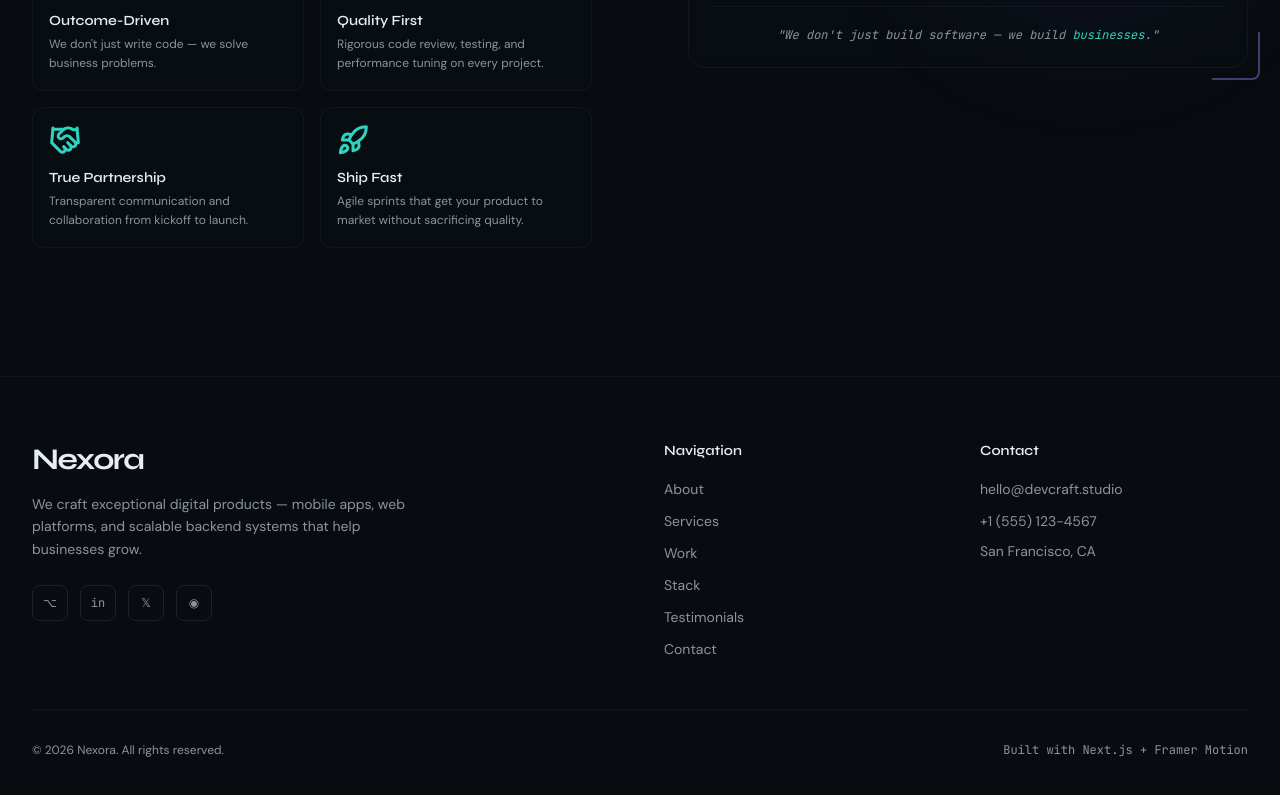
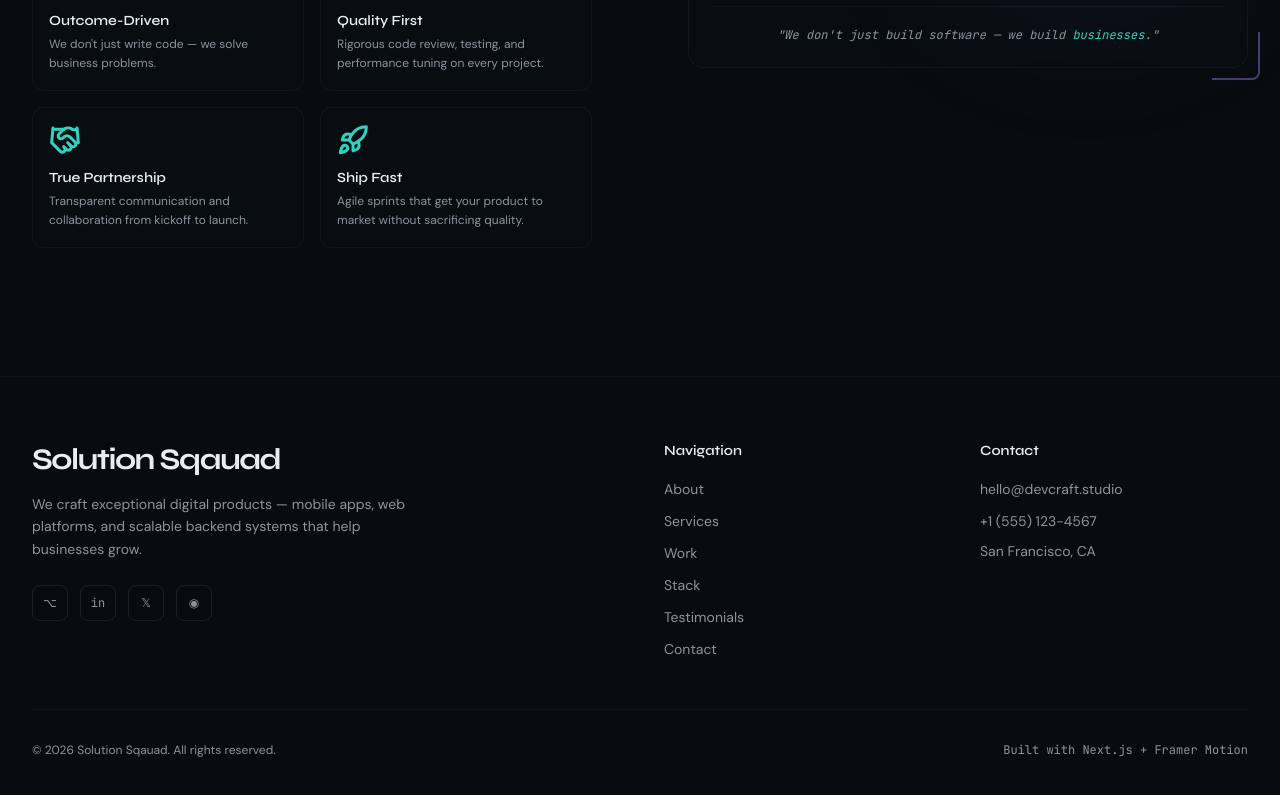
Before and after one commit to zubaerisla-create/solutionsquad.tech, a Next.js app: page /about in a window 1280 px wide. Shown: the part 757-1552 px from the top of the page. Built offline with nearby package versions, Linux system fonts and the light colour scheme.

Commit message:
update-solution-squad

```diff
--- a/src/app/about/page.tsx
+++ b/src/app/about/page.tsx
@@ -2,8 +2,8 @@ import type { Metadata } from "next";
 import AboutSection from "@/components/sections/AboutSection";
 
 export const metadata: Metadata = {
-  title: "About — Nexora",
-  description: "Learn about Nexora — our story, mission, values, and team.",
+  title: "About — Solution Sqauad",
+  description: "Learn about Solution Sqauad — our story, mission, values, and team.",
 };
 
 export default function AboutPage() {
--- a/src/app/contact/page.tsx
+++ b/src/app/contact/page.tsx
@@ -2,8 +2,8 @@ import type { Metadata } from "next";
 import ContactSection from "@/components/sections/ContactSection";
 
 export const metadata: Metadata = {
-  title: "Contact — Nexora",
-  description: "Get in touch with Nexora to start your next project.",
+  title: "Contact — Solution Sqauad",
+  description: "Get in touch with Solution Sqauad to start your next project.",
 };
 
 export default function ContactPage() {
--- a/src/app/layout.tsx
+++ b/src/app/layout.tsx
@@ -25,7 +25,7 @@ const jetbrainsMono = JetBrains_Mono({
 });
 
 export const metadata: Metadata = {
-  title: "Nexora — Software Development Company",
+  title: "Solution Sqauad — Software Development Company",
   description:
     "We build exceptional mobile apps, web platforms, and backend systems. React Native, Flutter, Next.js, NestJS, FastAPI specialists.",
   keywords: [
@@ -39,7 +39,7 @@ export const metadata: Metadata = {
     "web development",
   ],
   openGraph: {
-    title: "Nexora",
+    title: "Solution Sqauad",
     description: "We craft exceptional digital products.",
     type: "website",
   },
--- a/src/app/portfolio/page.tsx
+++ b/src/app/portfolio/page.tsx
@@ -2,7 +2,7 @@ import type { Metadata } from "next";
 import PortfolioSection from "@/components/sections/PortfolioSection";
 
 export const metadata: Metadata = {
-  title: "Portfolio — Nexora",
+  title: "Portfolio — Solution Sqauad",
   description: "Explore our portfolio of mobile apps, web platforms, and backend systems.",
 };
 
--- a/src/app/services/page.tsx
+++ b/src/app/services/page.tsx
@@ -2,9 +2,9 @@ import type { Metadata } from "next";
 import ServicesSection from "@/components/sections/ServicesSection";
 
 export const metadata: Metadata = {
-  title: "Services — Nexora",
+  title: "Services — Solution Sqauad",
   description:
-    "Mobile app development, web development, and backend engineering services by Nexora.",
+    "Mobile app development, web development, and backend engineering services by Solution Sqauad.",
 };
 
 export default function ServicesPage() {
--- a/src/components/layout/Footer.tsx
+++ b/src/components/layout/Footer.tsx
@@ -16,7 +16,7 @@ export default function Footer() {
     <footer className="border-t border-dark-600/30">
       <div className="section-container py-16">
         <div className="grid grid-cols-1 md:grid-cols-4 gap-12">
-          {/* Brand - Animated Nexora */}
+          {/* Brand - Animated Solution Sqauad */}
           <div className="md:col-span-2">
             <Link href="/" className="flex items-center gap-2 mb-4 group">
               <motion.div
@@ -30,7 +30,7 @@ export default function Footer() {
                 }}
                 whileTap={{ scale: 0.97 }}
               >
-                Nexora
+                Solution Sqauad
               </motion.div>
             </Link>
 
@@ -105,7 +105,7 @@ export default function Footer() {
 
         <div className="mt-12 pt-8 border-t border-dark-600/30 flex flex-col sm:flex-row items-center justify-between gap-4">
           <p className="text-xs text-[var(--muted)]">
-            © {new Date().getFullYear()} Nexora. All rights reserved.
+            © {new Date().getFullYear()} Solution Sqauad. All rights reserved.
           </p>
           <p className="text-xs text-[var(--muted)] font-mono">
             Built with Next.js + Framer Motion
--- a/src/components/layout/Navbar.tsx
+++ b/src/components/layout/Navbar.tsx
@@ -50,7 +50,7 @@ export default function Navbar() {
       >
         <div className="section-container">
           <nav className="flex items-center justify-between h-16 lg:h-20">
-      {/* Premium Nexora Logo */}
+      {/* Premium Solution Sqauad Logo */}
 <Link href="/" className="flex items-center gap-3 group">
 
 
--- a/src/components/sections/AboutSection.tsx
+++ b/src/components/sections/AboutSection.tsx
@@ -85,7 +85,7 @@ export default function AboutSection() {
 
             <motion.div variants={fadeInUp} className="space-y-4 text-[var(--muted)] leading-relaxed">
               <p>
-                Nexora was founded in 2018 by a team of engineers who were
+                Solution Sqauad was founded in 2018 by a team of engineers who were
                 tired of seeing great ideas fail due to poor technical execution.
                 We set out to build a studio where craft, speed, and honesty aren't
                 trade-offs — they're the standard.
--- a/src/lib/data.ts
+++ b/src/lib/data.ts
@@ -132,7 +132,7 @@ export const TESTIMONIALS: Testimonial[] = [
     company: "NovaTech Inc.",
     avatar: "https://api.dicebear.com/9.x/notionists/svg?seed=Sarah",
     rating: 5,
-    text: "Nexora delivered our mobile app 2 weeks ahead of schedule. The code quality and attention to UX details exceeded our expectations. Our users love the performance.",
+    text: "Solution Sqauad delivered our mobile app 2 weeks ahead of schedule. The code quality and attention to UX details exceeded our expectations. Our users love the performance.",
   },
   {
     id: "2",
```
Also changed, not shown: 1 other file (tests, documents, lock files or other folders).
